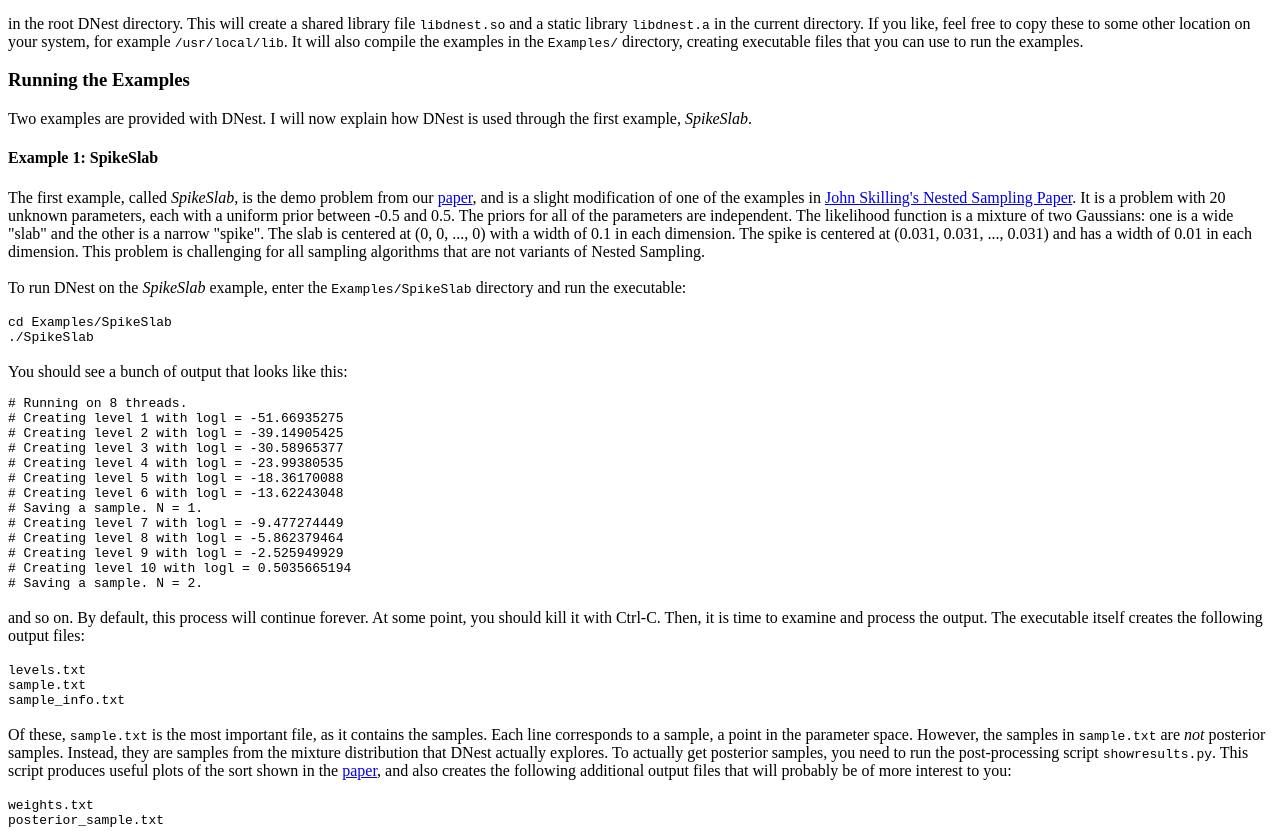
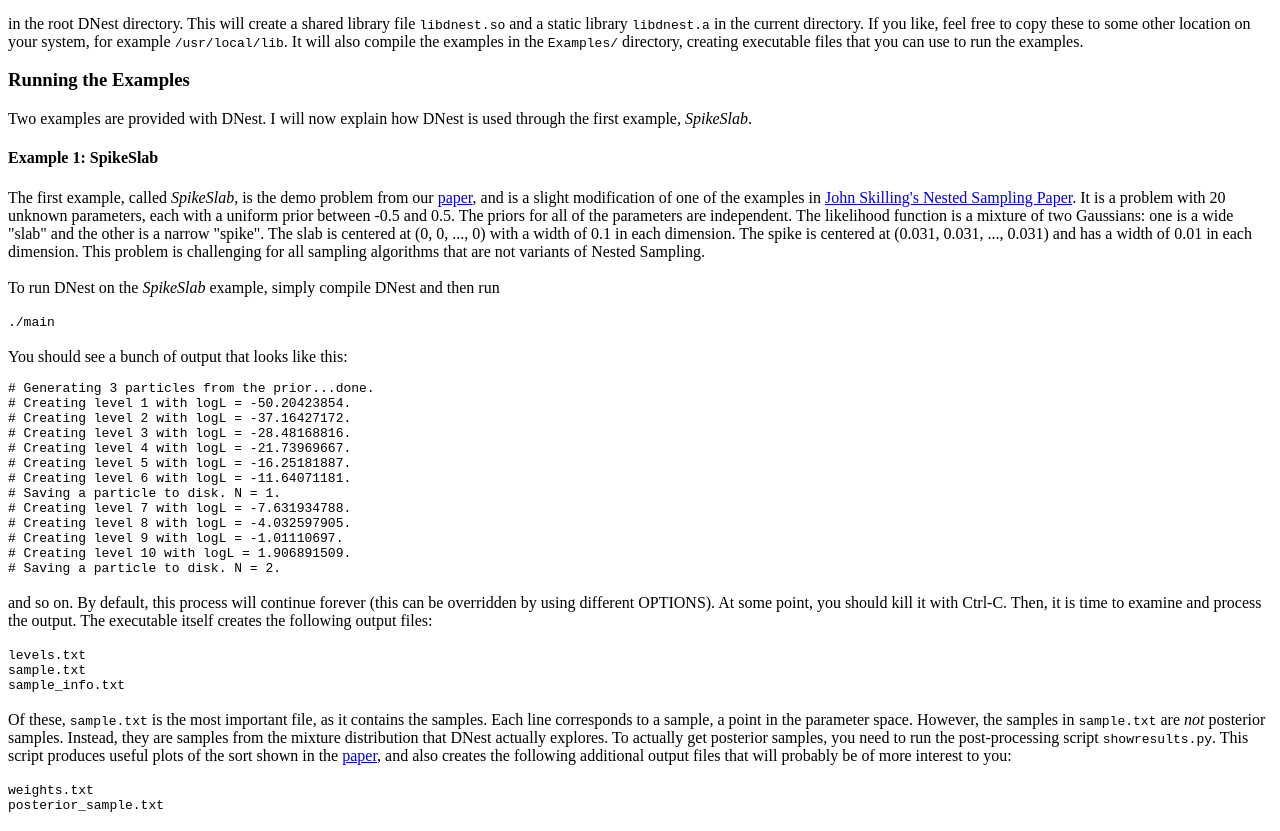
Before and after one commit to eggplantbren/DNest3, a plain HTML site: page Docs/index.html in a window 1280 px wide. Shown: the part 677-1508 px from the top of the page. Drawn offline with Linux system fonts and the light colour scheme.

Commit message:
Updated the docs a bit

```diff
--- a/Docs/index.html
+++ b/Docs/index.html
@@ -7,7 +7,8 @@
   </head>
   <body style=" color: rgb(0, 0, 0); background-color: rgb(255, 255,
     255);" alink="#EE0000" link="#0000EE" vlink="#551A8B">
-    <h1 style="background-color: rgb(255, 255, 255);">DNest</h1>
+    <h1 style="background-color: rgb(255, 255, 255);">DNest<br>
+    </h1>
     DNest is a C++ implementation of Diffusive Nested Sampling, a
     powerful Markov Chain Monte Carlo (MCMC) algorithm that is primarily
     useful for solving Bayesian Inference problems. If you find DNest
@@ -28,7 +29,7 @@
     Please note that I have only ever compiled DNest on GNU/Linux, using
     the GNU C++ compiler. However, I expect it to be straightforward to
     compile it on any other Unix-like OS such as Mac OS X or FreeBSD. It
-    should be possible, albeit probably more tricky, to compile DNest on
+    should be possible, albeit probably more tricky, to compile DNeston
     Microsoft Windows. If you want to try, the&nbsp;<a
       href="http://www.mingw.org/">MinGW</a> compiler is probably your
     best bet. I'd be interested to hear from anyone who has tried this.
@@ -36,7 +37,7 @@
     a different compiler, such as the Intel C++ compiler.<br>
     <h3>Dependencies<br>
     </h3>
-    DNest requires some other software to be installed on your system.
+    DNestrequires some other software to be installed on your system.
     Installing these should be quite straightforward.&nbsp; I highly
     recommend obtaining these programs from your OS's package manager,
     rather than installing them from source. Note that some OSs split up
@@ -52,7 +53,7 @@
       href="http://numpy.scipy.org/">NumPy</a> + <a
       href="matplotlib.sourceforge.net">matplotlib</a><br>
     <br>
-    DNest uses GSL's random number generator, and uses Boost to handle
+    DNestuses GSL's random number generator, and uses Boost to handle
     multithreading (for improved performance on multi-core CPUs) and
     also to handle the command line options. Python, NumPy and
     matplotlib are used for the postprocessing script (<span
@@ -86,6 +87,7 @@ href="http://citeseerx.ist.psu.edu/viewdoc/download?doi=10.1.1.117.5542&amp;rep=
 
 
 
+
       Skilling's Nested Sampling Paper</a>. It is a problem with 20
     unknown parameters, each with a uniform prior between -0.5 and 0.5.
     The priors for all of the parameters are independent. The likelihood
@@ -97,47 +99,33 @@ href="http://citeseerx.ist.psu.edu/viewdoc/download?doi=10.1.1.117.5542&amp;rep=
     that are not variants of Nested Sampling.<br>
     <br>
     To run DNest on the <span style="font-style: italic;">SpikeSlab</span>
-    example, enter the <span style="font-family: monospace;">Examples/SpikeSlab</span>
-    directory and run the executable:<br>
+    example, simply compile DNest and then run <br>
     <br>
-    <code><span style="font-family: monospace;">cd Examples/SpikeSlab</span><br
-        style="font-family: monospace;">
-      <span style="font-family: monospace;">./SpikeSlab</span></code><br
+    <code><span style="font-family: monospace;"></span><span
+        style="font-family: monospace;">./main</span></code><br
       style="font-family: monospace;">
     <br>
     You should see a bunch of output that looks like this:<br>
     <samp><br>
-      <span style="font-family: monospace;"># Running on 8 threads.</span><br
-        style="font-family: monospace;">
-      <span style="font-family: monospace;"># Creating level 1 with logl
-        = -51.66935275</span><br style="font-family: monospace;">
-      <span style="font-family: monospace;"># Creating level 2 with logl
-        = -39.14905425</span><br style="font-family: monospace;">
-      <span style="font-family: monospace;"># Creating level 3 with logl
-        = -30.58965377</span><br style="font-family: monospace;">
-      <span style="font-family: monospace;"># Creating level 4 with logl
-        = -23.99380535</span><br style="font-family: monospace;">
-      <span style="font-family: monospace;"># Creating level 5 with logl
-        = -18.36170088</span><br style="font-family: monospace;">
-      <span style="font-family: monospace;"># Creating level 6 with logl
-        = -13.62243048</span><br style="font-family: monospace;">
-      <span style="font-family: monospace;"># Saving a sample. N = 1.</span><br
-        style="font-family: monospace;">
-      <span style="font-family: monospace;"># Creating level 7 with logl
-        = -9.477274449</span><br style="font-family: monospace;">
-      <span style="font-family: monospace;"># Creating level 8 with logl
-        = -5.862379464</span><br style="font-family: monospace;">
-      <span style="font-family: monospace;"># Creating level 9 with logl
-        = -2.525949929</span><br style="font-family: monospace;">
-      <span style="font-family: monospace;"># Creating level 10 with
-        logl = 0.5035665194</span><br style="font-family: monospace;">
-      <span style="font-family: monospace;"># Saving a sample. N = 2.</span><br
-        style="font-family: monospace;">
+      # Generating 3 particles from the prior...done.<br>
+      # Creating level 1 with logL = -50.20423854.<br>
+      # Creating level 2 with logL = -37.16427172.<br>
+      # Creating level 3 with logL = -28.48168816.<br>
+      # Creating level 4 with logL = -21.73969667.<br>
+      # Creating level 5 with logL = -16.25181887.<br>
+      # Creating level 6 with logL = -11.64071181.<br>
+      # Saving a particle to disk. N = 1.<br>
+      # Creating level 7 with logL = -7.631934788.<br>
+      # Creating level 8 with logL = -4.032597905.<br>
+      # Creating level 9 with logL = -1.01110697.<br>
+      # Creating level 10 with logL = 1.906891509.<br>
+      # Saving a particle to disk. N = 2.<span style="font-family:
+        monospace;"></span><br style="font-family: monospace;">
     </samp><br>
-    and so on. By default, this process will continue forever. At some
-    point, you should kill it with Ctrl-C. Then, it is time to examine
-    and process the output. The executable itself creates the following
-    output files:<br>
+    and so on. By default, this process will continue forever (this can
+    be overridden by using different OPTIONS). At some point, you should
+    kill it with Ctrl-C. Then, it is time to examine and process the
+    output. The executable itself creates the following output files:<br>
     <br style="font-family: monospace;">
     <span style="font-family: monospace;">levels.txt</span><br
       style="font-family: monospace;">
@@ -187,7 +175,7 @@ href="http://citeseerx.ist.psu.edu/viewdoc/download?doi=10.1.1.117.5542&amp;rep=
     </span>
     <h3>Implementing your own Models</h3>
     <a href="tutorial.html">Here</a> is a tutorial explaining how to
-    implement "fitting a straight line" in DNest.<br>
+    implement "fitting multiple sine waves" in DNest.<br>
     <h3>Tips and Tricks</h3>
     Click <a href="tips_and_tricks.html">here</a>.<span
       style="font-family: serif;"><br>
@@ -208,9 +196,10 @@ href="http://citeseerx.ist.psu.edu/viewdoc/download?doi=10.1.1.117.5542&amp;rep=
     if multimodality is expected or if the value of the evidence
     integral is required. These samplers also have the advantage of
     requring less programming from the user. For example, emcee only
-    requires a likelihood function, whereas DNest requires a likelihood
-    function, a function to generate random models from the prior, and a
-    function for generating Metropolis-Hastings proposals.<br>
+    requires a likelihood function, whereas DNest requires that you
+    implement a likelihood function, a function to generate random
+    models from the prior, and a function for generating
+    Metropolis-Hastings proposals.<br>
     <br>
   </body>
 </html>
```
